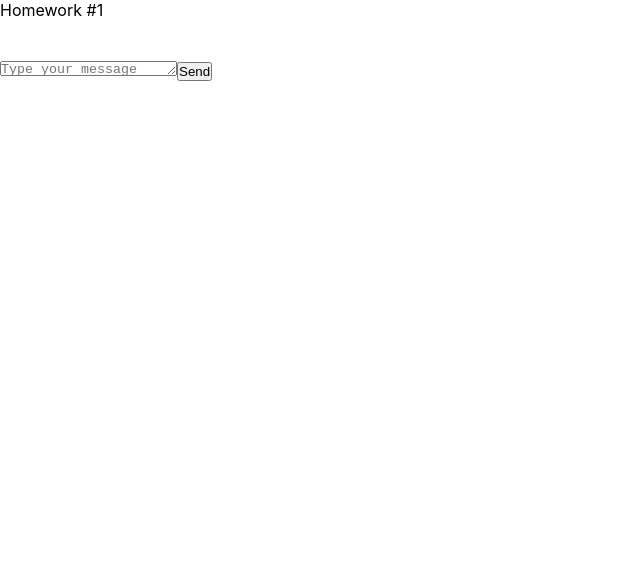
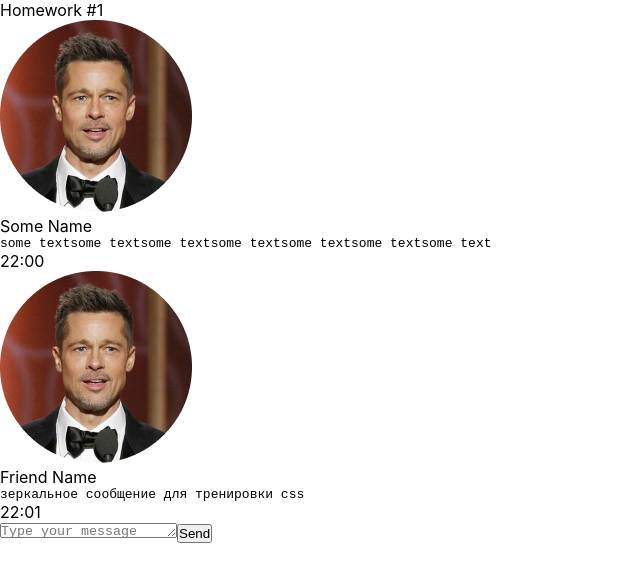
Before and after one commit to APTEMKA-87/hws2, a React (Create React App) app: page / in a window 1280 px wide. Shown: the top 582 px of the page, without its empty margins (0-640 px from the left). Built offline with nearby package versions, Linux system fonts and the light colour scheme.

Commit message:
fix type

```diff
--- a/package.json
+++ b/package.json
@@ -1,6 +1,6 @@
 {
   "name": "hws2",
-  "homepage": "http://IgnatZakalinsky.github.io/hws2",
+  "homepage": "http://APTEMKA-87.github.io/hws2",
   "version": "0.1.0",
   "private": true,
   "dependencies": {
@@ -16,7 +16,7 @@
     "@types/react-dom": "18.0.6",
     "@types/uuid": "8.3.4",
     "axios": "0.27.2",
-    "gh-pages": "4.0.0",
+    "gh-pages": "^4.0.0",
     "react": "18.2.0",
     "react-dom": "18.2.0",
     "react-redux": "8.0.4",
--- a/src/s2-homeworks/hw01/HW1.tsx
+++ b/src/s2-homeworks/hw01/HW1.tsx
@@ -14,7 +14,17 @@ import avatar from './avatar.png'
 * */
 
 // нужно создать правильный тип вместо any
-export type MessageType = any
+export type MessageType = {
+    id: number
+    user: {
+        avatar: string // можно менять
+        name: string  // можно менять
+    },
+    message: {
+        text: string // можно менять
+        time: string, // можно менять
+    }
+}
 
 // структуру объекта не менять
 export const message0: MessageType = {
@@ -36,7 +46,7 @@ export const friendMessage0: MessageType = {
     },
     message: {
         text: 'зеркальное сообщение для тренировки css', // можно менять
-        time: '22:00', // можно менять
+        time: '22:01', // можно менять
     },
 }
 
@@ -47,12 +57,12 @@ const HW1 = () => {
             <div className={s2.hw}>
                 {/*проверка отображения (не менять)*/}
                 <div>
-                    <Message message={message0} />
-                    <FriendMessage message={friendMessage0} />
+                    <Message message={message0}/>
+                    <FriendMessage message={friendMessage0}/>
                 </div>
 
                 {/*для автоматической проверки дз (не менять)*/}
-                <MessageSender M={Message} />
+                <MessageSender M={Message}/>
             </div>
         </div>
     )
--- a/src/s2-homeworks/hw01/friend-message/FriendMessage.tsx
+++ b/src/s2-homeworks/hw01/friend-message/FriendMessage.tsx
@@ -1,8 +1,9 @@
 import React from 'react'
 import s from './FriendMessage.module.css'
+import {MessagePropsType} from "../message/Message";
 
 // создать тип вместо any и отобразить приходящие данные
-const FriendMessage = (props: any) => {
+const FriendMessage = (props: MessagePropsType) => {
     return (
         <div
             id={'hw1-friend-message-' + props.message.id}
@@ -11,16 +12,14 @@ const FriendMessage = (props: any) => {
             <div className={s.friendImageAndText}>
                 <img
                     id={'hw1-friend-avatar-' + props.message.id}
-                    // создаёт студент
-
-                    //
+                    src={props.message.user.avatar}
                 />
                 <div className={s.friendText}>
                     <div
                         id={'hw1-friend-name-' + props.message.id}
                         className={s.friendName}
                     >
-                        {/*создаёт студент*/}
+                        {props.message.user.name}
 
                         {/**/}
                     </div>
@@ -28,7 +27,7 @@ const FriendMessage = (props: any) => {
                         id={'hw1-friend-text-' + props.message.id}
                         className={s.friendMessageText}
                     >
-                        {/*создаёт студент*/}
+                         {props.message.message.text}
 
                         {/**/}
                     </pre>
@@ -38,7 +37,7 @@ const FriendMessage = (props: any) => {
                 id={'hw1-friend-time-' + props.message.id}
                 className={s.friendTime}
             >
-                {/*создаёт студент*/}
+                {props.message.message.time}
 
                 {/**/}
             </div>
--- a/src/s2-homeworks/hw01/message/Message.tsx
+++ b/src/s2-homeworks/hw01/message/Message.tsx
@@ -2,7 +2,19 @@ import React from 'react'
 import s from './Message.module.css'
 
 // нужно создать правильный тип вместо any
-export type MessagePropsType = any
+export type MessagePropsType = {
+    message: {
+        id: number
+        user: {
+            avatar: string // можно менять
+            name: string  // можно менять
+        },
+        message: {
+            text: string // можно менять
+            time: string, // можно менять
+        }
+    }
+}
 
 // нужно отобразить приходящие данные
 const Message = (props: MessagePropsType) => {
@@ -11,25 +23,24 @@ const Message = (props: MessagePropsType) => {
             <div className={s.imageAndText}>
                 <img
                     id={'hw1-avatar-' + props.message.id}
-                    // создаёт студент
-
-                    //
+                    src={props.message.user.avatar}
                 />
                 <div className={s.text}>
                     <div id={'hw1-name-' + props.message.id} className={s.name}>
-                        {/*создаёт студент*/}
+                        {props.message.user.name}
 
                         {/**/}
                     </div>
-                    <pre id={'hw1-text-' + props.message.id} className={s.messageText}>
-                        {/*создаёт студент*/}
+                    <pre id={'hw1-text-' + props.message.id}
+                         className={s.messageText}>
+                        {props.message.message.text}
 
                         {/**/}
                     </pre>
                 </div>
             </div>
             <div id={'hw1-time-' + props.message.id} className={s.time}>
-                {/*создаёт студент*/}
+                {props.message.message.time}
 
                 {/**/}
             </div>
```
Also changed, not shown: 1 other file (tests, documents, lock files or other folders).
